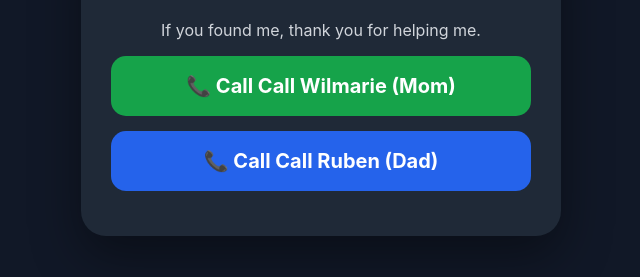
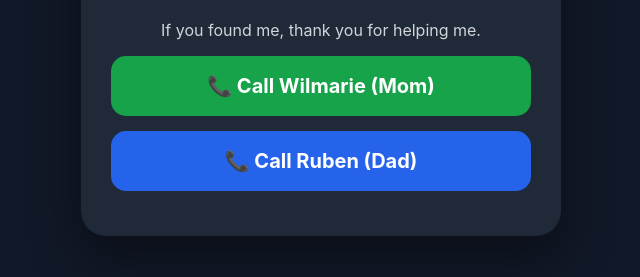
Before and after one commit to wilmy625/Family-SafeContacts, a plain HTML site: page index.html in a window 1280 px wide. Shown: the part 319-596 px from the top of the page, without its empty margins (319-959 px from the left). Drawn offline with Linux system fonts and the light colour scheme.

Commit message:
Update index.html

```diff
--- a/index.html
+++ b/index.html
@@ -69,11 +69,11 @@ background:#2563eb;
 <p>If you found me, thank you for helping me.</p>
 
 <a class="button mom" href="tel:8136792602">
-📞 Call Call Wilmarie (Mom)
+📞 Call Wilmarie (Mom)
 </a>
 
 <a class="button dad" href="tel:8136792182">
-📞 Call Call Ruben (Dad)
+📞 Call Ruben (Dad)
 </a>
 
 </div>
```
